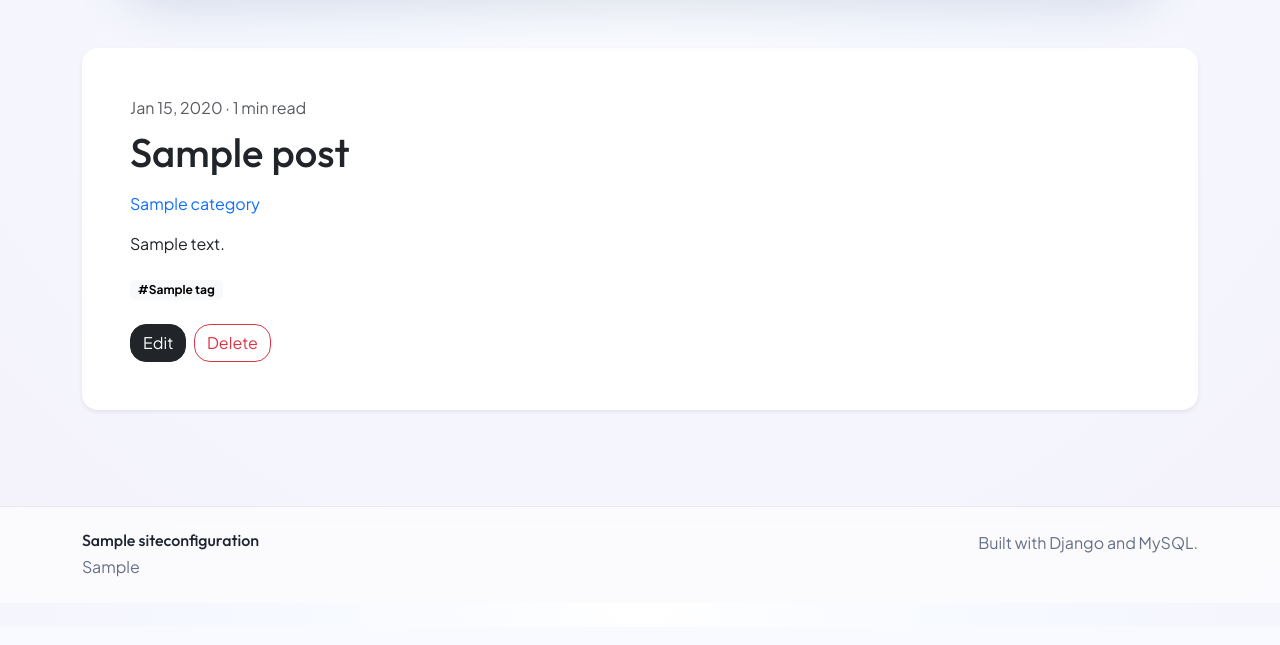
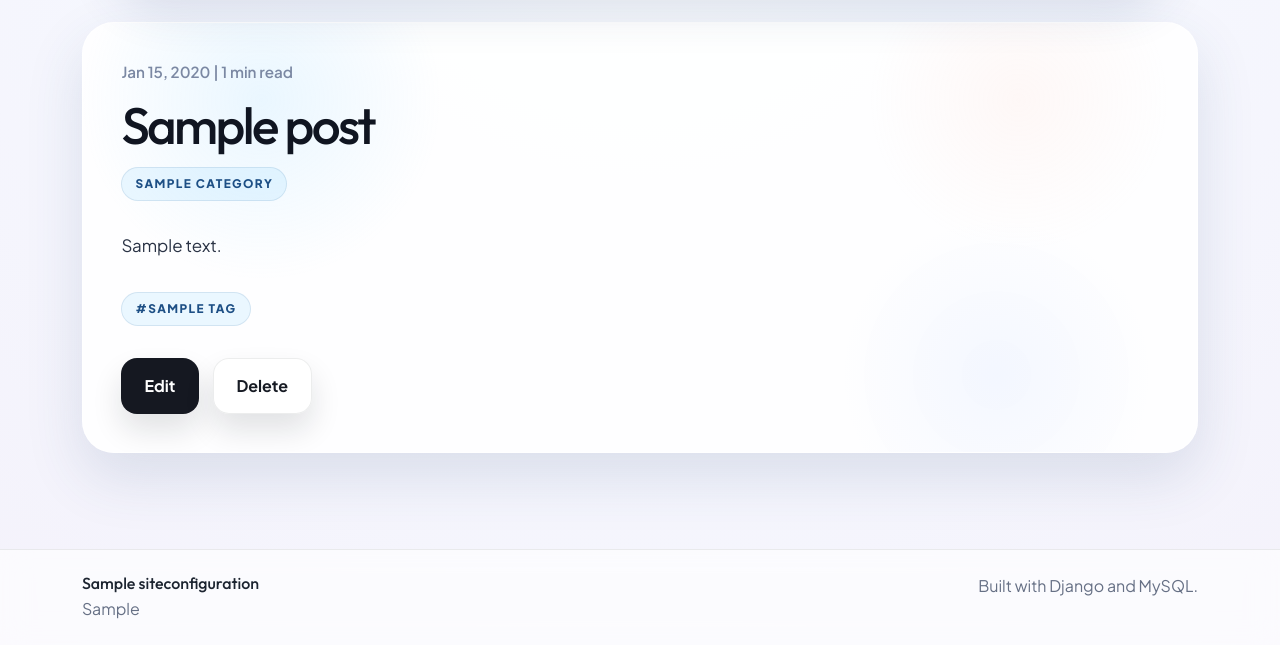
Before and after one commit to rezio23/PortfolioBlogCMS, a Django app: a page that uses templates/base.html in a window 1280 px wide. Shown: the part 173-818 px from the top of the page. Before the commit the page ends 750 px from the top, so only its background shows below. Run offline with Django 5.2, Linux system fonts and the light colour scheme; a user stored in the database is signed in; tables that the repository leaves empty hold one stand-in row (values such as "Sample post").

Commit message:
Refine blog detail and filtering UI

```diff
--- a/static/css/blog.css
+++ b/static/css/blog.css
@@ -649,3 +654,125 @@ body.blog-page .site-navbar {
 .pagination-shell {
     margin-top: 2.5rem;
 }
+
+
+
+
+
+
+
+
+
+
+
+
+
+
+
+
+
+
+
+
+
+
+
+.blog-detail-card {
+    position: relative;
+    overflow: hidden;
+    padding: clamp(1.6rem, 3vw, 2.65rem);
+    border: 1px solid rgba(255, 255, 255, 0.72);
+    border-radius: 2rem;
+    background: rgba(255, 255, 255, 0.84);
+    box-shadow: 0 24px 58px rgba(49, 77, 119, 0.14);
+}
+
+.blog-detail-card::before {
+    content: "";
+    position: absolute;
+    inset: 0;
+    pointer-events: none;
+    background:
+        radial-gradient(circle at 16% 18%, rgba(130, 209, 255, 0.16) 0, rgba(130, 209, 255, 0) 18%),
+        radial-gradient(circle at 84% 18%, rgba(255, 202, 185, 0.12) 0, rgba(255, 202, 185, 0) 15%),
+        radial-gradient(circle at 82% 82%, rgba(115, 161, 255, 0.08) 0, rgba(115, 161, 255, 0) 16%);
+}
+
+.blog-detail-card > * {
+    position: relative;
+    z-index: 1;
+}
+
+.blog-detail__header {
+    max-width: 58rem;
+}
+
+.blog-detail__meta {
+    margin: 0 0 0.9rem;
+    color: #7b88a3;
+    font-size: 0.95rem;
+    font-weight: 600;
+}
+
+.blog-detail__title {
+    margin: 0 0 1rem;
+    color: #101521;
+    font-size: clamp(2.3rem, 4vw, 3.8rem);
+    line-height: 1.02;
+    letter-spacing: -0.05em;
+}
+
+.blog-detail__category,
+.blog-detail__tag {
+    display: inline-flex;
+    align-items: center;
+    justify-content: center;
+    padding: 0.45rem 0.82rem;
+    border-radius: 999px;
+    background: rgba(130, 209, 255, 0.16);
+    border: 1px solid rgba(32, 91, 144, 0.12);
+    color: #1d4f85;
+    font-size: 0.74rem;
+    font-weight: 800;
+    letter-spacing: 0.12em;
+    text-transform: uppercase;
+    text-decoration: none;
+}
+
+.blog-detail__content {
+    margin-top: 1.75rem;
+    color: #2a3345;
+    font-size: 1.06rem;
+    line-height: 1.9;
+}
+
+.blog-detail__content p {
+    margin-bottom: 1.15rem;
+}
+
+.blog-detail__tags {
+    display: flex;
+    flex-wrap: wrap;
+    gap: 0.7rem;
+    margin-top: 1.9rem;
+}
+
+.blog-detail__actions {
+    display: flex;
+    flex-wrap: wrap;
+    gap: 0.85rem;
+    margin-top: 2rem;
+}
+
+.blog-detail-card--spaced {
+    margin-top: 4.5rem;
+}
+
+/* Blog Detail Final Navbar Gap Tuning */
+.blog-detail-main {
+    padding-top: 0.65rem !important;
+}
+
+.blog-detail-card--spaced {
+    margin-top: 0.7rem;
+}
--- a/static/css/theme.css
+++ b/static/css/theme.css
@@ -783,3 +783,35 @@ html[data-theme="dark"] .contact-form__errors {
 html[data-theme="dark"] .contact-form__error {
     color: #fca5a5;
 }
+
+
+html[data-theme="dark"] .blog-detail-card {
+    background: linear-gradient(180deg, rgba(35, 40, 58, 0.96) 0%, rgba(18, 22, 34, 0.98) 100%);
+    border-color: rgba(120, 135, 183, 0.14);
+    box-shadow: 0 24px 54px rgba(4, 7, 17, 0.3);
+}
+
+html[data-theme="dark"] .blog-detail-card::before {
+    background:
+        radial-gradient(circle at 16% 18%, rgba(115, 161, 255, 0.06) 0, rgba(115, 161, 255, 0) 14%),
+        radial-gradient(circle at 84% 18%, rgba(24, 239, 206, 0.05) 0, rgba(24, 239, 206, 0) 12%),
+        radial-gradient(circle at 82% 82%, rgba(61, 91, 170, 0.05) 0, rgba(61, 91, 170, 0) 14%);
+}
+
+html[data-theme="dark"] .blog-detail__meta {
+    color: rgba(184, 196, 231, 0.72);
+}
+
+html[data-theme="dark"] .blog-detail__title {
+    color: #eef2ff;
+}
+
+html[data-theme="dark"] .blog-detail__content {
+    color: rgba(220, 228, 249, 0.88);
+}
+
+html[data-theme="dark"] :is(.blog-detail__category, .blog-detail__tag) {
+    background: rgba(115, 161, 255, 0.12);
+    border-color: rgba(139, 156, 204, 0.18);
+    color: #d9e7ff;
+}
--- a/templates/base.html
+++ b/templates/base.html
@@ -42,7 +42,7 @@
     {% include 'includes/footer.html' %}
     <script src="https://cdn.jsdelivr.net/npm/bootstrap@5.3.3/dist/js/bootstrap.bundle.min.js"></script>
     <script src="{% static 'js/main.js' %}?v=20260405-loginfix"></script>
-    <script src="{% static 'js/blog.js' %}?v=20260405-loginfix"></script>
+    <script src="{% static 'js/blog.js' %}?v=20260406-ajaxfilters2"></script>
     <script src="{% static 'js/dashboard.js' %}?v=20260405-loginfix"></script>
     <script>
         (function () {
--- a/templates/blog/blog_detail.html
+++ b/templates/blog/blog_detail.html
@@ -1,29 +1,34 @@
 {% extends 'base.html' %}
 
 {% block title %}{{ post.title }} | {{ site_name }}{% endblock %}
+{% block body_class %}blog-page blog-detail-page{% endblock %}
+{% block main_class %}blog-detail-main pb-5{% endblock %}
 
 {% block content %}
-<article class="card border-0 shadow-sm">
-    <div class="card-body p-4 p-lg-5">
-        <p class="text-muted mb-2">{{ post.created_at|date:'M d, Y' }} · {{ reading_time }} min read</p>
-        <h1 class="mb-3">{{ post.title }}</h1>
+<article class="blog-detail blog-detail-card blog-detail-card--spaced portfolio-motion-surface" data-reveal data-scroll-float data-float-depth="10">
+    <div class="blog-detail__header">
+        <p class="blog-detail__meta">{{ post.created_at|date:'M d, Y' }} | {{ reading_time }} min read</p>
+        <h1 class="blog-detail__title">{{ post.title }}</h1>
         {% if post.category %}
-            <p><a href="{% url 'blog:category_posts' post.category.slug %}">{{ post.category.name }}</a></p>
+            <a class="blog-detail__category" href="{% url 'blog:category_posts' post.category.slug %}">{{ post.category.name }}</a>
         {% endif %}
-        <div class="content-body">{{ post.content|linebreaks }}</div>
+    </div>
+
+    <div class="blog-detail__content content-body">{{ post.content|linebreaks }}</div>
+
     {% if post.tags.exists %}
-            <div class="mt-4 d-flex gap-2 flex-wrap">
+        <div class="blog-detail__tags">
             {% for tag in post.tags.all %}
-                    <a class="badge text-bg-light text-decoration-none" href="{% url 'blog:tag_posts' tag.slug %}">#{{ tag.name }}</a>
+                <a class="blog-detail__tag" href="{% url 'blog:tag_posts' tag.slug %}">#{{ tag.name }}</a>
             {% endfor %}
         </div>
     {% endif %}
+
     {% if user == post.author %}
-            <div class="mt-4 d-flex gap-2">
-                <a class="btn btn-dark" href="{% url 'blog:post_update' post.slug %}">Edit</a>
-                <a class="btn btn-outline-danger" href="{% url 'blog:post_delete' post.slug %}">Delete</a>
+        <div class="blog-detail__actions">
+            <a class="btn hero-btn hero-btn--dark portfolio-hover-button" href="{% url 'blog:post_update' post.slug %}">Edit</a>
+            <a class="btn hero-btn hero-btn--light portfolio-hover-button" href="{% url 'blog:post_delete' post.slug %}">Delete</a>
         </div>
     {% endif %}
-    </div>
 </article>
 {% endblock %}
--- a/templates/blog/includes/post_card.html
+++ b/templates/blog/includes/post_card.html
@@ -40,10 +40,10 @@
             {% endif %}
         </div>
         <h2 class="blog-post-card__title">
-            <a href="{{ post.get_absolute_url }}" title="{{ post.title }}">{{ post.title|truncatechars:58 }}</a>
+            <a href="{{ post.get_absolute_url }}" title="{{ post.title }}">{{ post.title|truncatechars:54 }}</a>
         </h2>
         <p class="blog-post-card__text" title="{{ post.excerpt|default:post.content }}">
-            {{ post.excerpt|default:post.content|truncatechars:132 }}
+            {{ post.excerpt|default:post.content|truncatechars:104 }}
         </p>
         {% if manage_mode %}
             <div class="blog-post-card__actions">
```
Also changed, not shown: other parts of static/css/blog.css (+21 -16 lines), apps/blog/tests.py (+47 -3 lines), static/css/responsive.css (+62 -1 lines), static/js/blog.js (+230 -4 lines). Lines whose indentation alone changed are shown as unchanged.
